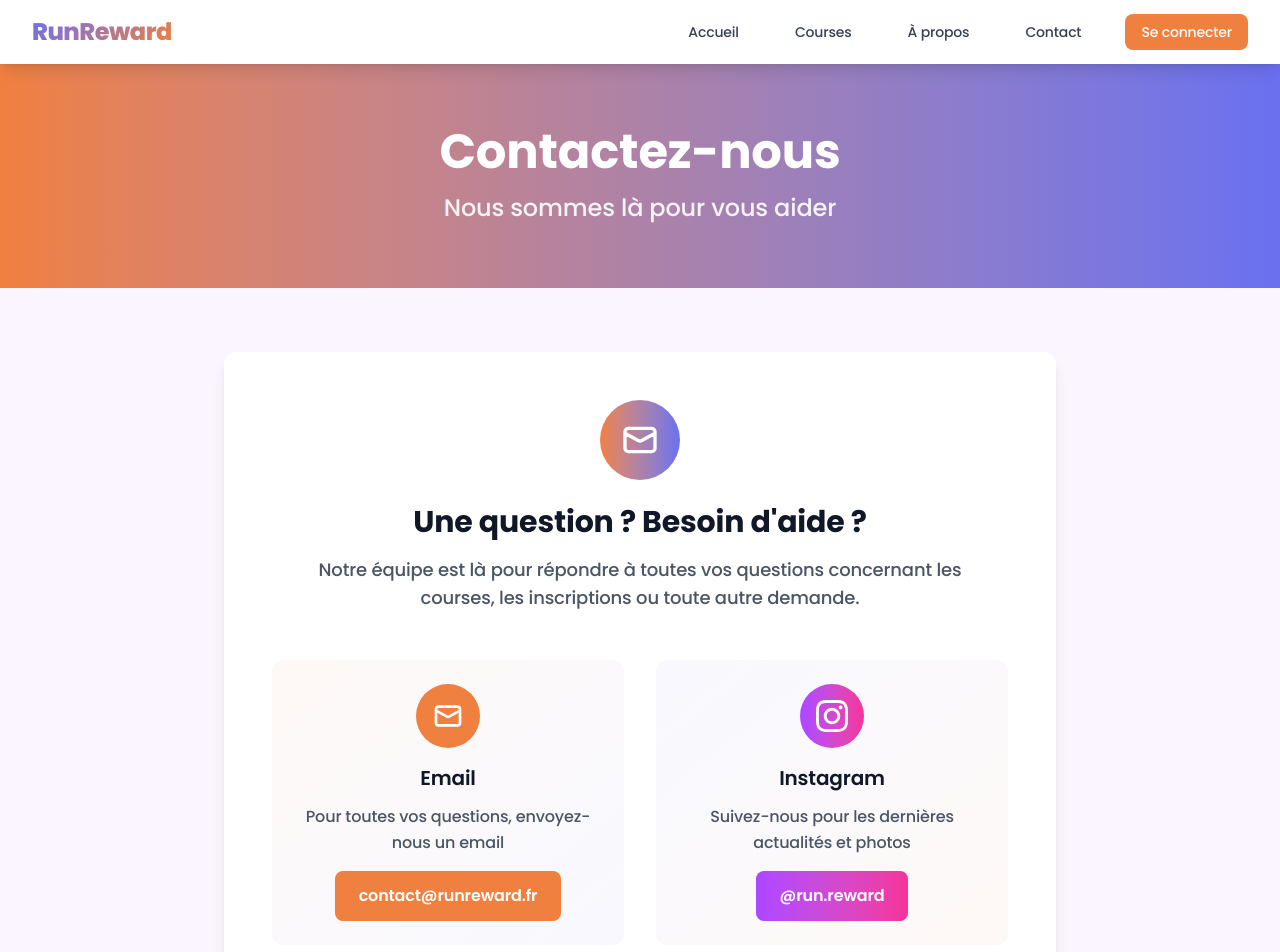
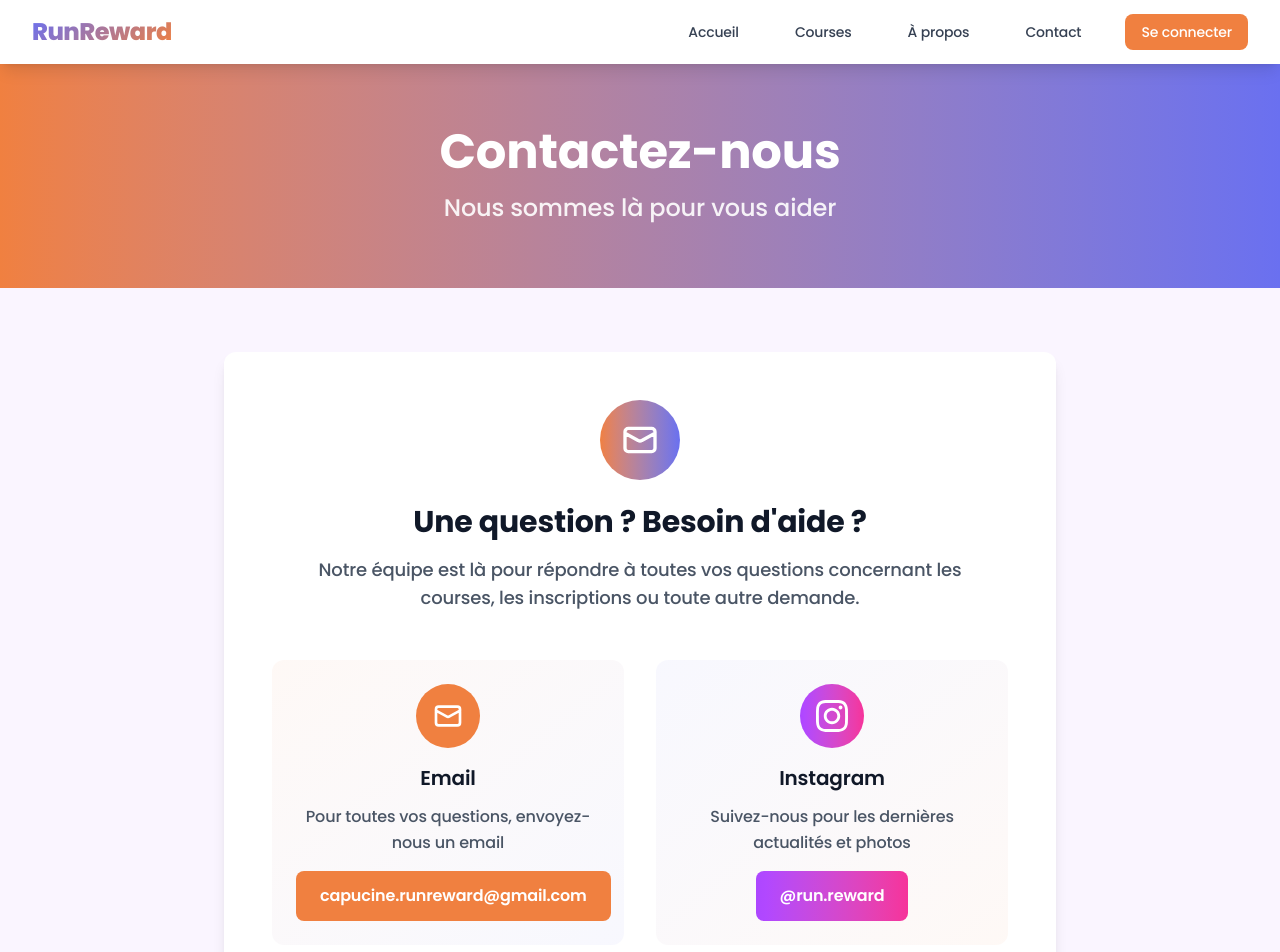
Before and after one commit to capucinewyseur/runreward-website, a Next.js app: page /contact in a window 1280 px wide. Shown: the top 952 px of the page. Built offline with nearby package versions, Linux system fonts and the light colour scheme.

Commit message:
Mise à jour de l'email de contact
- Changé contact@runreward.fr en capucine.runreward@gmail.com
- Email mis à jour dans la page /contact
- Configuration EmailJS déjà correcte avec capucine.runreward@gmail.com

```diff
--- a/src/app/contact/page.tsx
+++ b/src/app/contact/page.tsx
@@ -49,10 +49,10 @@ export default function ContactPage() {
                 Pour toutes vos questions, envoyez-nous un email
               </p>
               <a
-                href="mailto:contact@runreward.fr"
+                href="mailto:capucine.runreward@gmail.com"
                 className="inline-block bg-[#F08040] hover:bg-[#e06d2a] text-white font-semibold py-3 px-6 rounded-lg transition-colors"
               >
-                contact@runreward.fr
+                capucine.runreward@gmail.com
               </a>
             </div>
 
```
